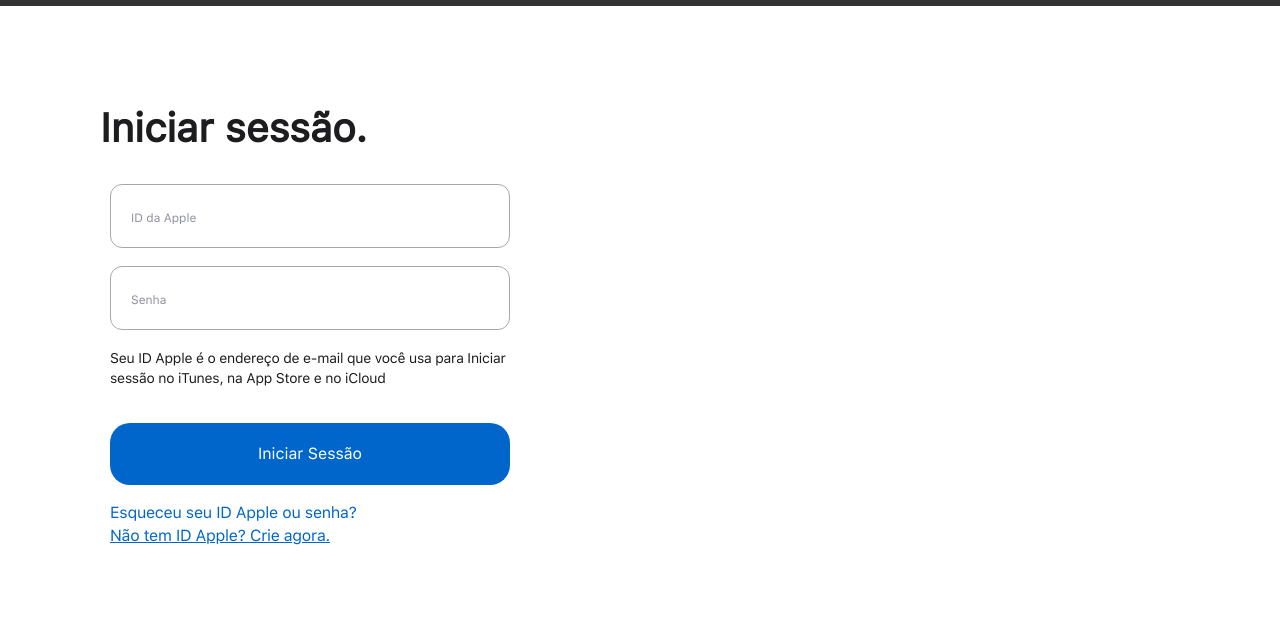
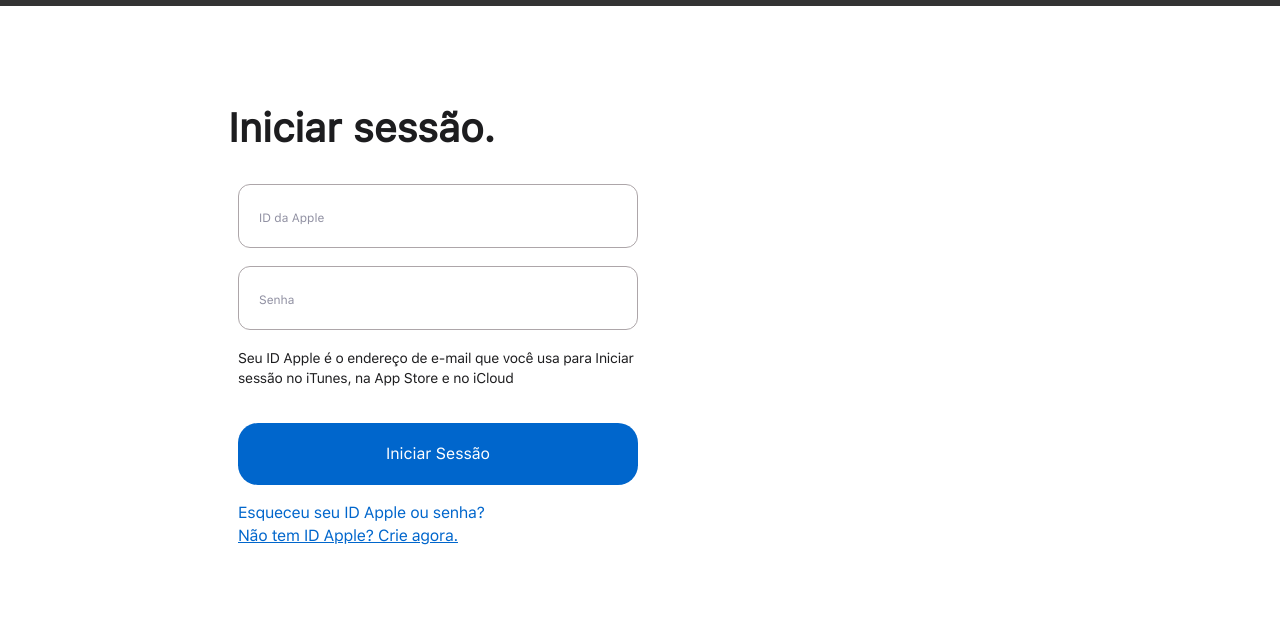
Before and after one commit to oaugustocezar/oaugustocezar.github.io, a plain HTML site: page login.html in a window 1280 px wide. Shown: the part 43-663 px from the top of the page. Drawn offline with Linux system fonts and the light colour scheme.

Commit message:
acertando class login

```diff
--- a/login.html
+++ b/login.html
@@ -41,6 +41,7 @@
         </ul>
     </header>
         <div class="content">
+            <div class="limiter">
                 <div class="container-login100">
                     <div class="wrap-login100 p-t-50 p-b-90">
                         <h7 class= "texto1">Iniciar sessão.</h7>
@@ -85,6 +86,9 @@
                         Precisa de mais ajuda? Entre no chat ou ligue para 0800-761-0867<!-- FRASE QUE ESTA ESCRITA ABAIXO DO MENU -->
                     </h8>
                 </div>
+
+            </div>
+
         </div>
     </section>
     <script>responsive_menu();
```
Lines whose indentation alone changed are shown as unchanged.
